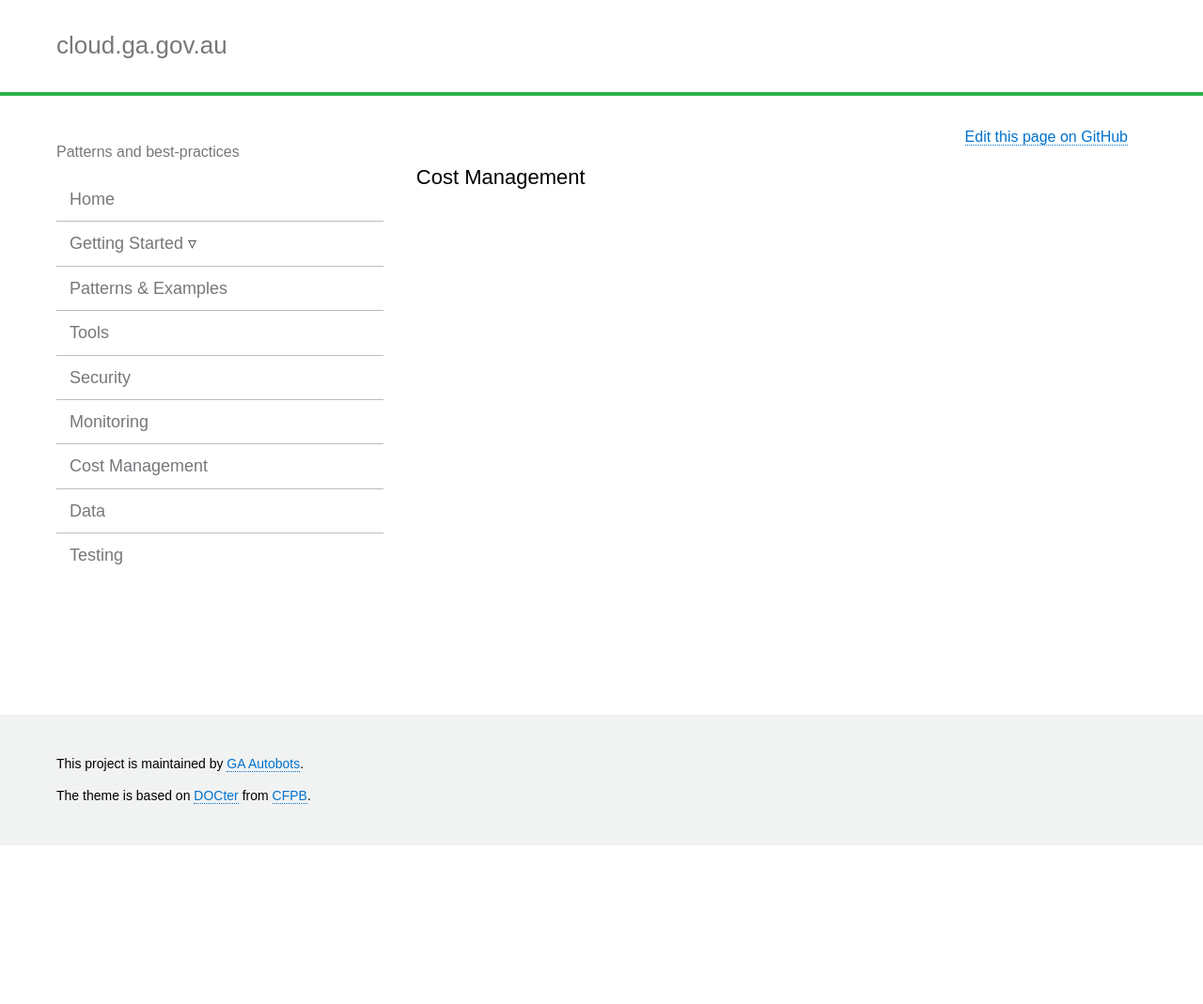
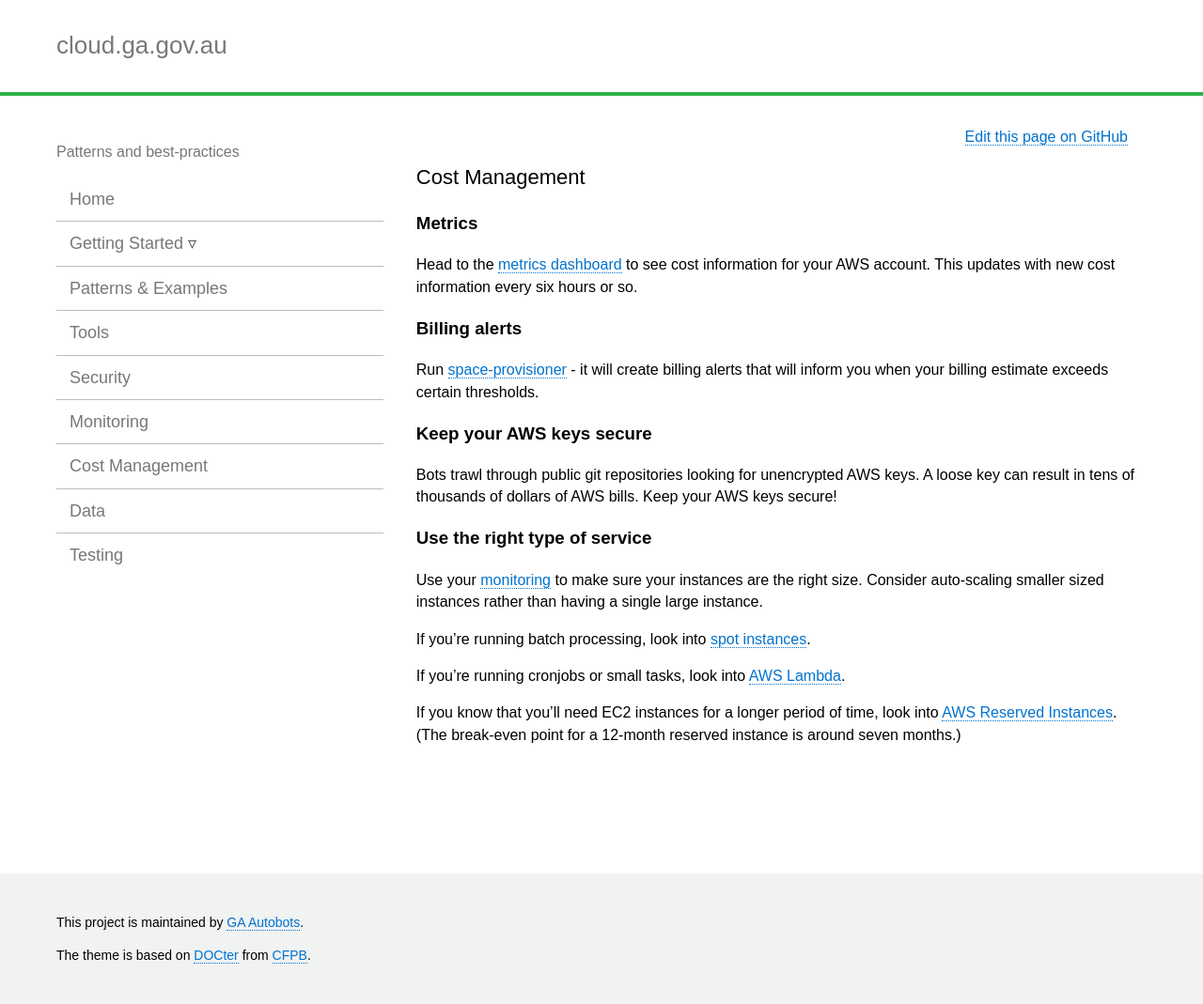
Before and after one commit to GeoscienceAustralia/cloud, a Jekyll site: the page built from docs/_pages/cost_management_index.md, in a window 1280 px wide. Shown: the whole page at 94% size. Built offline with Jekyll 4.4.1, drawn with Linux system fonts in a browser that asks for light colours; nearby versions of some CDN libraries; before the commit the page ends 900 px from its top, so only the background shows below that.

Commit message:
Add initial cost management info

```diff
--- a/docs/_pages/cost_management_index.md
+++ b/docs/_pages/cost_management_index.md
@@ -3,3 +3,25 @@ title: Cost Management
 layout: page
 permalink: cost_management_index.html
 ---
+
+### Metrics
+
+Head to the [metrics dashboard](metrics.gadevs.ga) to see cost information for your AWS account. This updates with new cost information every six hours or so.
+
+### Billing alerts
+
+Run [space-provisioner](https://bitbucket.org/geoscienceaustralia/space-provisioner) - it will create billing alerts that will inform you when your billing estimate exceeds certain thresholds.
+
+### Keep your AWS keys secure
+
+Bots trawl through public git repositories looking for unencrypted AWS keys. A loose key can result in tens of thousands of dollars of AWS bills. Keep your AWS keys secure!
+
+### Use the right type of service
+
+Use your [monitoring](monitoring_index.html) to make sure your instances are the right size. Consider auto-scaling smaller sized instances rather than having a single large instance.
+
+If you're running batch processing, look into [spot instances](https://aws.amazon.com/ec2/spot/).
+
+If you're running cronjobs or small tasks, look into [AWS Lambda](https://aws.amazon.com/lambda/).
+
+If you know that you'll need EC2 instances for a longer period of time, look into [AWS Reserved Instances](https://aws.amazon.com/ec2/pricing/reserved-instances/). (The break-even point for a 12-month reserved instance is around seven months.)
```
